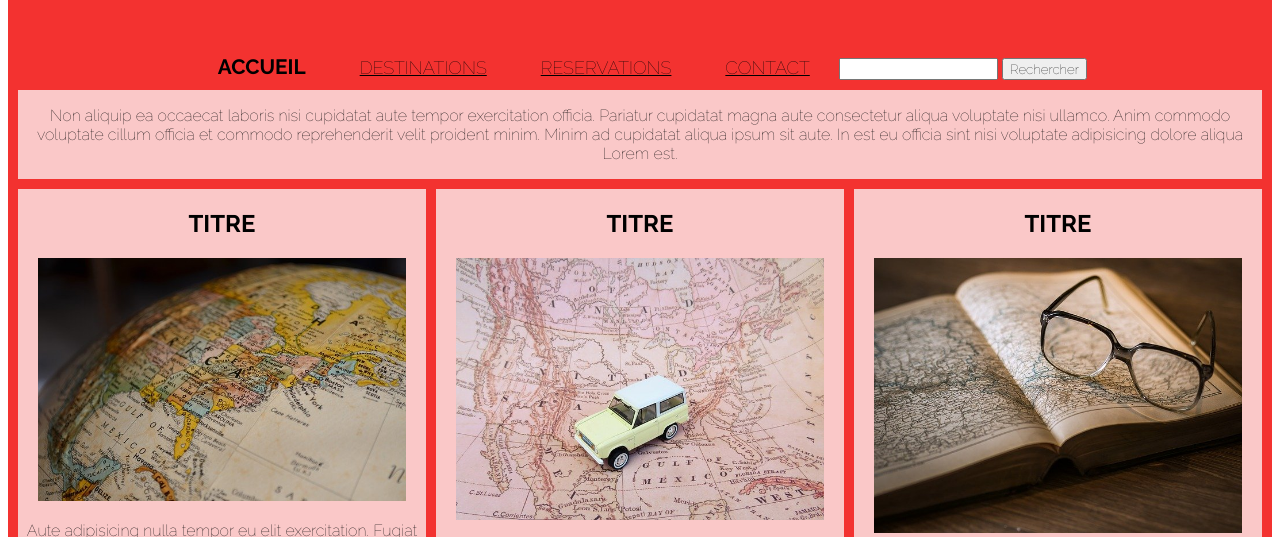
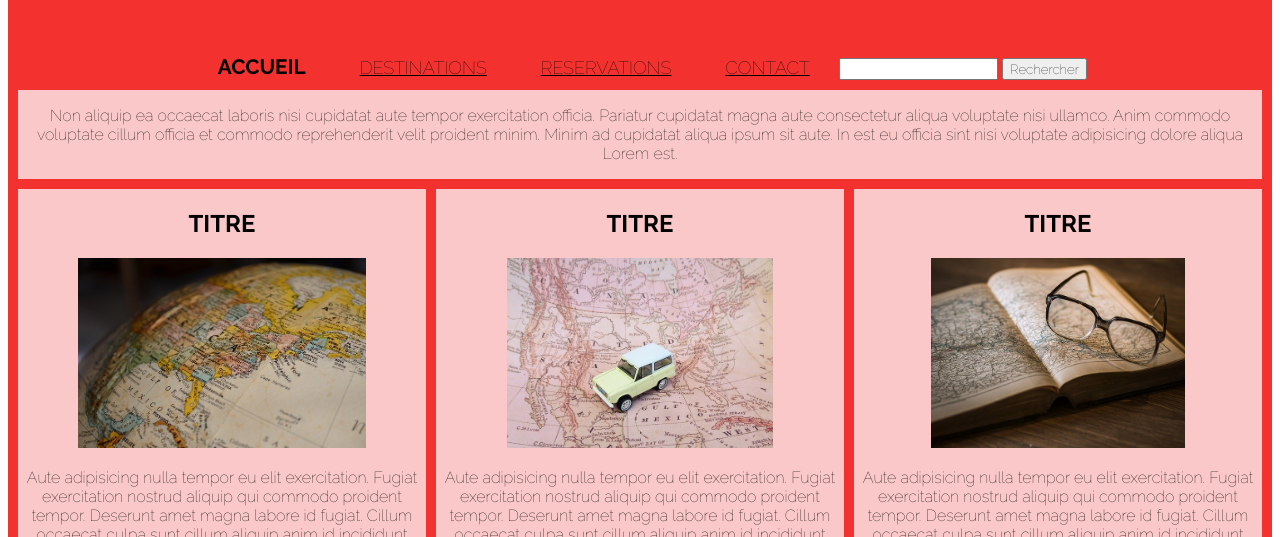
Before and after one commit to noemie-hourdeau/Projet-Voyages-and-co, a plain HTML site: page index.html in a window 1280 px wide. Shown: the part 397-934 px from the top of the page. Drawn offline with Linux system fonts and the light colour scheme; a web font is replaced by a local one.

Commit message:
fixed size img bloc

```diff
--- a/style.css
+++ b/style.css
@@ -112,7 +112,8 @@ a:link {
 
 /* BLOCS AVEC IMAGE*/
 .imageBloc {
-    max-width: 90%;
+    max-width: 80%;
+    max-height: 190px;
 }
 
 p {
```
